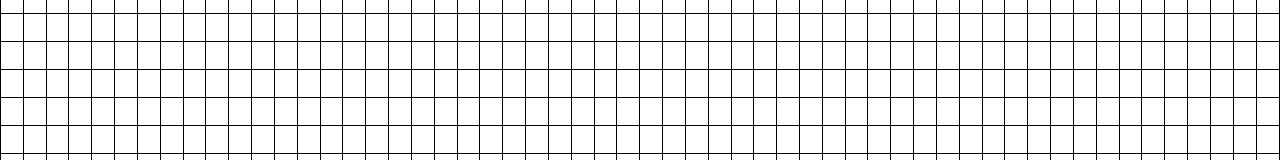
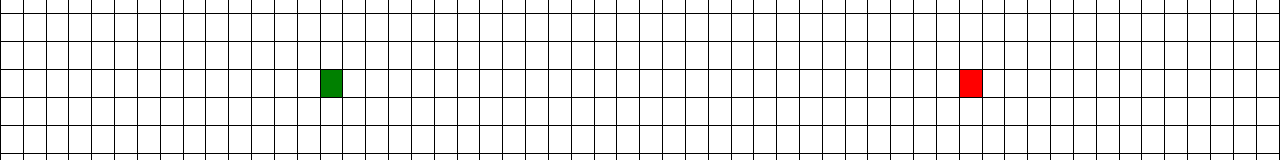
Before and after one commit to McKayMower/pathfinding-algorithm-visualizer, a React (Create React App) app in the folder visualizer/: page / in a window 1280 px wide. Shown: the part 484-644 px from the top of the page. Built offline with nearby package versions, Linux system fonts and the light colour scheme.

Commit message:
todo: figure out ri,ci

```diff
--- a/visualizer/src/components/Board.jsx
+++ b/visualizer/src/components/Board.jsx
@@ -1,5 +1,14 @@
 import { useState, useEffect } from 'react'
 import '../css for components/Board.css'
+
+const Board = ({ clearValue }) => {
+
+    const [board, setBoard] = useState([])
+    const [clickingCell, setClickingCell] = useState(false)
+    const [clickingStart, setClickingStart] = useState(false)
+    const [clickingStop, setClickingStop] = useState(false)
+    const [startCoordinates, setStartCoordinates] = useState({ row: 15, col: 14 })
+    const [stopCoordinates, setStopCoordinates] = useState({ row: 15, col: 42 })
 
     const createBoard = (rowCount, colCount) => {
         let board = [];
@@ -22,38 +31,69 @@ const createBoard = (rowCount, colCount) => {
         return board
     }
 
-//eat piss
-
-let walls = []
-
-const handleOnClick = (event, x, y) => {
-    if(event.target.style.backgroundColor === 'white'){
-        event.target.style.backgroundColor = 'black'
-        walls.push({x,y})
-        console.log(walls)
-    }
+    const handleMouseOver = (event, ci, ri) => {
+        if (clickingCell) {
+            if (event.target.className === 'start-cell' || event.target.className === 'stop-cell') { }
             else {
-        event.target.style.backgroundColor = 'white'
-        walls = walls.filter(wall => wall !== {x,y})
-        console.log(walls)
+                event.target.style.backgroundColor === 'white' ?
+                    event.target.style.backgroundColor = 'black' : event.target.style.backgroundColor = 'white'
             }
         }
-const Board = ({clearValue}) => {
-    const [board, setBoard] = useState([])
-    const [clicking, setClicking] = useState(false)
-    //const [clearValue, setClearValue] = useState(false)
+        else if (clickingStart) {
+            if (event.target.className === 'stop-cell') { }
+            else {
+                event.target.style.backgroundColor = 'green'
+                event.target.className = 'start-cell'
+                setStartCoordinates({ ri, ci })
+            }
+        }
+        else if (clickingStop) {
+            if (event.target.className === 'start-cell') { }
+            else {
+                event.target.style.backgroundColor = 'red'
+                event.target.className = 'stop-cell'
+                setStopCoordinates({ ri, ci })
+            }
+        }
+        else { }
+    }
+
+    const handleSSLeave = (event, ci, ri) => {
+        if (clickingStart) {
+            event.target.className = 'cell'
+            event.target.style.backgroundColor = 'white'
+            console.log(startCoordinates);
+        }
+        else if (clickingStop) {
+            event.target.className = 'cell'
+            event.target.style.backgroundColor = 'white'
+            console.log(stopCoordinates);
+        }
+    }
 
     //creates new board
-    useEffect(() =>{
-        console.log('CLEARED BOARD');
-        setBoard(createBoard(29,56))
-    }, [clearValue])
+    useEffect(() => {
+        setBoard(createBoard(29, 56))
+    }, [])
 
     let style = {
         width: '25px',
         height: '25px',
         border: '0.5px solid black',
         backgroundColor: 'white',
+    }
+
+    let startStyle = {
+        width: '25px',
+        height: '25px',
+        border: '0.5px solid black',
+        backgroundColor: 'green',
+    }
+    let stopStyle = {
+        width: '25px',
+        height: '25px',
+        border: '0.5px solid black',
+        backgroundColor: 'red',
     }
 
     return (
@@ -63,21 +103,71 @@ const Board = ({clearValue}) => {
                     return (
                         <tr className='row' key={ri} >
                             {row.map((col, ci) => {
+                                if (ri === startCoordinates.row && ci === startCoordinates.col) {
+                                    return (
+                                        <td className='start-cell'
+                                            style={startStyle}
+                                            key={ri + '-' + ci}
+                                            onDragStart={(event) => { event.preventDefault() }}
+                                            onMouseDown={(event) => {
+                                                setClickingStart(true)
+                                                setClickingCell(false)
+                                                setClickingStop(false)
+                                            }}
+                                            onMouseUp={() => {
+                                                setClickingCell(false)
+                                                setClickingStart(false)
+                                                setClickingStop(false)
+                                            }}
+
+                                            onMouseOut={(event) => { handleSSLeave(event, ci, ri) }}
+                                            onMouseOver={(event) => { handleMouseOver(event, ci, ri) }}
+                                        >
+                                        </td>)
+                                }
+                                else if (ri === stopCoordinates.row && ci === stopCoordinates.col) {
+                                    return (
+                                        <td className='stop-cell'
+                                            style={stopStyle}
+                                            key={ri + '-' + ci}
+                                            onDragStart={(event) => { event.preventDefault() }}
+                                            onMouseDown={(event) => {
+                                                setClickingStop(true)
+                                                setClickingStart(false)
+                                                setClickingCell(false)
+                                            }}
+                                            onMouseUp={() => {
+                                                setClickingCell(false)
+                                                setClickingStart(false)
+                                                setClickingStop(false)
+                                            }}
+                                            onMouseOut={(event) => { handleSSLeave(event, ci, ri) }}
+                                            onMouseOver={(event) => { handleMouseOver(event, ci, ri) }}
+                                        >
+                                        </td>)
+
+                                }
+                                else {
                                     return (
                                         <td className='cell'
                                             style={style}
                                             key={ri + '-' + ci}
                                             onDragStart={(event) => { event.preventDefault() }}
-                                        onPointerDown={(event) => {
-                                            setClicking(true)
-                                            handleOnClick(event, ci, ri)
+                                            onMouseDown={(event) => {
+                                                setClickingCell(true)
+                                                setClickingStart(false)
+                                                setClickingStop(false)
                                             }}
-                                        onPointerUp={() => setClicking(false)}
-                                        onMouseOver={(event) => {
-                                            clicking && handleOnClick(event, ci, ri)
+                                            onMouseUp={() => {
+                                                setClickingCell(false)
+                                                setClickingStart(false)
+                                                setClickingStop(false)
                                             }}
+                                            onMouseOut={(event) => { handleSSLeave(event, ci, ri) }}
+                                            onMouseOver={(event) => { handleMouseOver(event, ci, ri) }}
                                         >
                                         </td>)
+                                }
                             })}
                         </tr>
                     )
```
Lines whose indentation alone changed are shown as unchanged.
